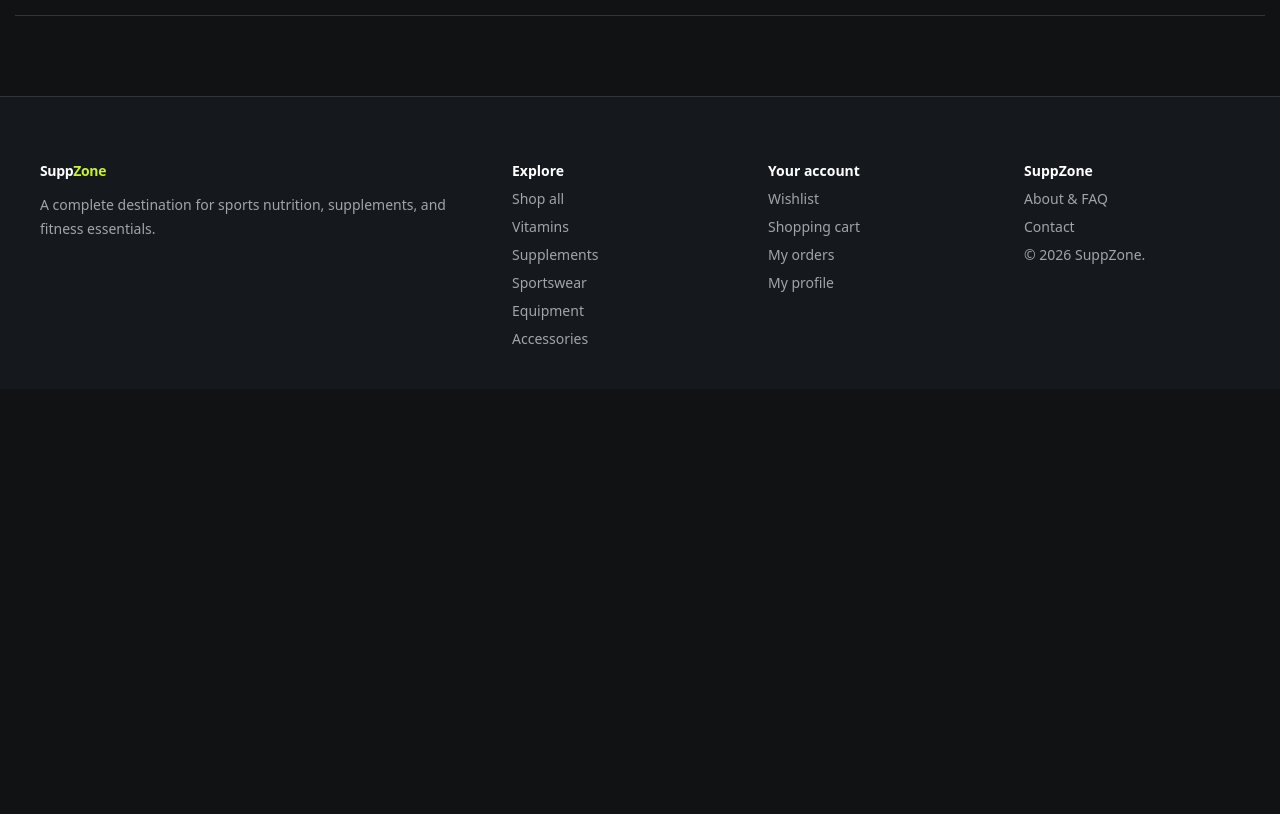
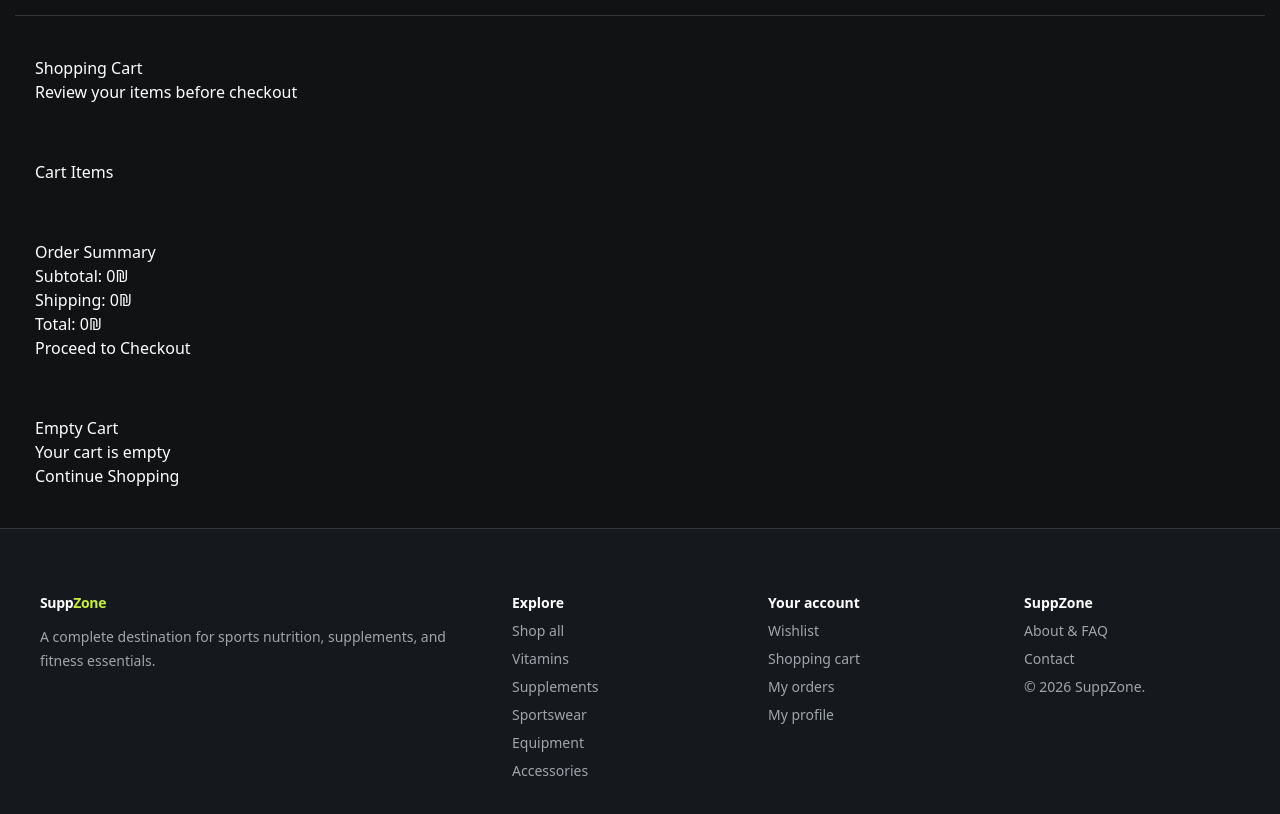
Before and after one commit to YAZQ39/SuppZone, a plain HTML site: page cart.html in a window 1280 px wide. Shown: the part 68-882 px from the top of the page. Before the commit the page ends 800 px from the top, so only its background shows below. Drawn offline with nearby package versions, Linux system fonts and the light colour scheme.

Commit message:
Add cart page HTML

```diff
--- a/cart.html
+++ b/cart.html
@@ -4,7 +4,7 @@
 <head>
     <meta charset="UTF-8">
     <meta name="viewport" content="width=device-width, initial-scale=1.0">
-    <title></title>
+    <title>Shopping Cart | SuppZone</title>
     <link href="css/styles.css" rel="stylesheet"/>
     <script src="js/app.js" type="module"></script>
     <script src="https://cdn.tailwindcss.com"></script>
@@ -16,7 +16,46 @@
 <div id="site-header"></div>
 
     <main class="mx-auto flex w-full max-w-[1250px] flex-col gap-14 px-4 py-10 md:px-5">
+    <div>
+    <h1>Shopping Cart</h1>
+    <p>Review your items before checkout</p>
+    </div>
 
+      <section>
+        <h2>Cart Items</h2>
+    <div id="cart-items">
+    </div>
+    </section>
+
+    <section>
+        <h2>Order Summary</h2>
+        <div id="order-summary">
+        <div>
+
+        <span>Subtotal:</span>
+        <span id="subtotal">0₪</span>
+        </div>
+
+        <div>
+        <span>Shipping:</span>
+        <span id="shipping">0₪</span>
+        </div>
+
+        <div>
+        <span>Total:</span>
+        <span id="total">0₪</span>
+        </div>
+    </div>
+    <a href="checkout.html">Proceed to Checkout</a>
+    </section>
+
+    <section>
+        <div id="empty-cart">
+            <h2>Empty Cart</h2>
+            <p>Your cart is empty</p>
+            <a href="shop.html">Continue Shopping</a>
+        </div>
+    </section>
     </main>
 
 <div id="site-footer"></div>
```
